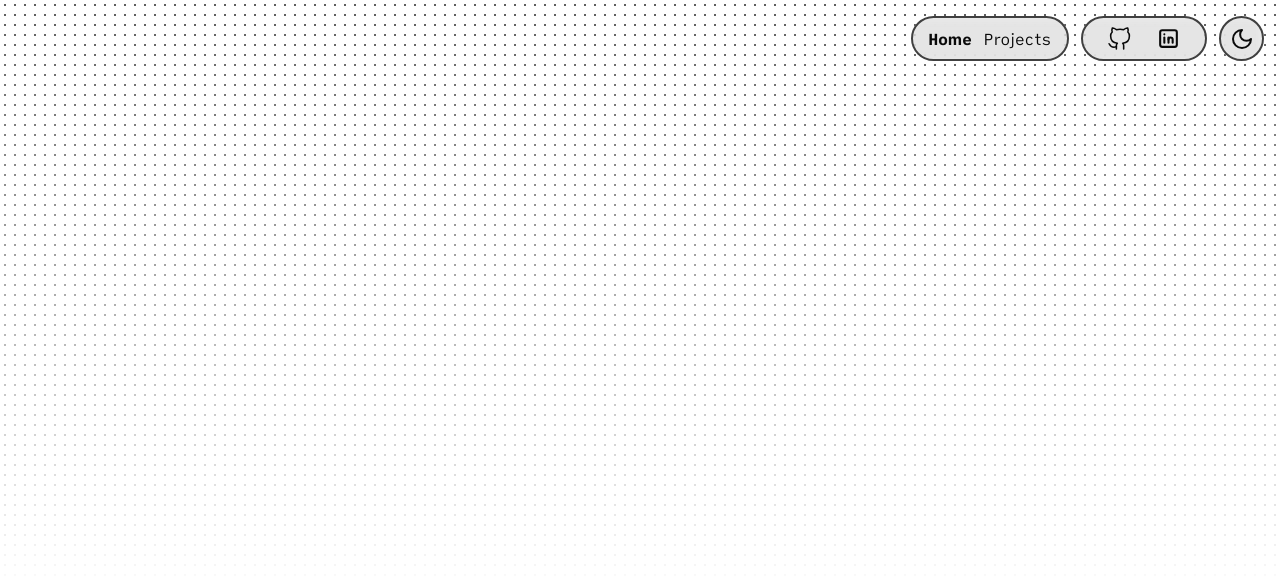
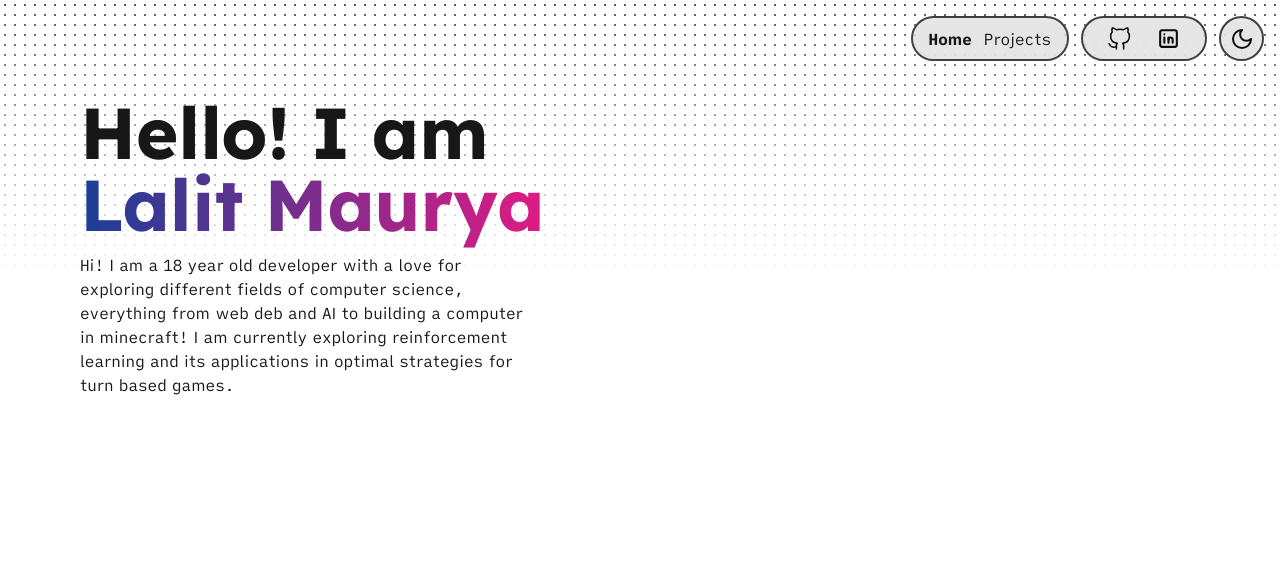
Before and after one commit to lalitm1004/lalit.is-a.dev, a SvelteKit app: page / in a window 1280 px wide. Shown: the top 584 px of the page. Built offline with nearby package versions, Linux system fonts and the light colour scheme.

Commit message:
Make hero

```diff
--- a/src/app.html
+++ b/src/app.html
@@ -5,8 +5,13 @@
 		<link rel="icon" href="%sveltekit.assets%/favicon.png" />
 		<meta name="viewport" content="width=device-width, initial-scale=1" />
 		%sveltekit.head%
+
+		<!-- google font -->
+		<link rel="preconnect" href="https://fonts.googleapis.com">
+		<link rel="preconnect" href="https://fonts.gstatic.com" crossorigin>
+		<link href="https://fonts.googleapis.com/css2?family=Lexend:wght@100..900&display=swap" rel="stylesheet">
 	</head>
-	<body data-sveltekit-preload-data="hover" class="overflow-x-hidden dark:bg-neutral-900 text-neutral-950 dark:text-neutral-300 font-quattro">
+	<body data-sveltekit-preload-data="hover" class="overflow-x-hidden dark:bg-neutral-900 text-neutral-900 dark:text-neutral-300 font-quattro">
 		<div style="display: contents">%sveltekit.body%</div>
 	</body>
 </html>
--- /dev/null
+++ b/src/lib/components/Age.svelte
@@ -0,0 +1,15 @@
+<script lang="ts">
+    let age:number;
+
+    const currentDate = new Date();
+    const currentYear = currentDate.getFullYear();
+    const birthYear = 2005;
+    const birthMonth = 3;
+    const birthDay = 10;
+
+    age = currentYear - birthYear;
+    if (currentDate.getMonth() < birthMonth || (currentDate.getMonth() == birthMonth && currentDate.getDate() < birthDay))
+        age--;
+</script>
+
+<span>{age}</span>
--- /dev/null
+++ b/src/lib/components/Hero.svelte
@@ -0,0 +1,43 @@
+<script>
+    import Age from "./Age.svelte";
+</script>
+
+<div class={`w-1/2 flex flex-col items-start`}>
+    <div class={`font-lexend font-bold text-7xl`}>
+        <p>Hello! I am</p>
+        <h1 id="name">Lalit Maurya</h1>
+    </div>
+
+    <div class={`w-[80%]`}>
+        <p>
+            Hi! I am a <Age/> year old developer with a love for exploring different fields of computer science,
+            everything from web deb and AI to building a computer in minecraft! I am currently exploring reinforcement
+            learning and its applications in optimal strategies for turn based games.
+        </p>
+    </div>
+</div>
+
+<style>
+    #name {
+        height: 85px;
+        background: linear-gradient(
+            90deg,
+            #E01B84,
+            #1B3E96,
+            #E01B84
+        );
+        background-size: 200%;
+        background-clip: text;
+        color: transparent;
+        animation: pan-gradient 10s linear infinite;
+    }
+
+    @keyframes pan-gradient {
+        0% {
+            background-position: 0% center;
+        }
+        100% {
+            background-position: -200% center;
+        }
+    }
+</style>
--- a/src/lib/components/Navbar.svelte
+++ b/src/lib/components/Navbar.svelte
@@ -138,7 +138,7 @@
 
                     <div class={`flex flex-row h-[24px] w-full justify-center gap-8 my-4`}>
                         <!-- github -->
-                        <a on:click={() => displayMenu = !displayMenu} class={`h-full aspect-square rounded-full grid place-items-center`} href="https://github.com/lalitm1004" target="_blank">
+                        <a class={`h-full aspect-square rounded-full grid place-items-center`} href="https://github.com/lalitm1004" target="_blank">
                             <svg class={`h-full aspect-square dark:stroke-neutral-300 stroke-neutral-950 stroke-[1.5] hover:stroke-[2.5] dark:hover:stroke-[1.5] transition-all duration-300`} viewBox="0 0 24 24" fill="none" stroke-linecap="round" stroke-linejoin="round" xmlns="http://www.w3.org/2000/svg">
                                 <path d="M16 22.0268V19.1568C16.0375 18.68 15.9731 18.2006 15.811 17.7506C15.6489 17.3006 15.3929 16.8902 15.06 16.5468C18.2 16.1968 21.5 15.0068 21.5 9.54679C21.4997 8.15062 20.9627 6.80799 20 5.79679C20.4558 4.5753 20.4236 3.22514 19.91 2.02679C19.91 2.02679 18.73 1.67679 16 3.50679C13.708 2.88561 11.292 2.88561 8.99999 3.50679C6.26999 1.67679 5.08999 2.02679 5.08999 2.02679C4.57636 3.22514 4.54413 4.5753 4.99999 5.79679C4.03011 6.81549 3.49251 8.17026 3.49999 9.57679C3.49999 14.9968 6.79998 16.1868 9.93998 16.5768C9.61098 16.9168 9.35725 17.3222 9.19529 17.7667C9.03334 18.2112 8.96679 18.6849 8.99999 19.1568V22.0268"/>
                                 <path d="M9 20.0267C6 20.9999 3.5 20.0267 2 17.0267"/>
@@ -146,7 +146,7 @@
                         </a>
 
                         <!-- linkedin -->
-                        <a on:click={() => displayMenu = !displayMenu} class={`h-full aspect-square rounded-full grid place-items-center`} href="https://www.linkedin.com/in/lalitm1004/" target="_blank">
+                        <a class={`h-full aspect-square rounded-full grid place-items-center`} href="https://www.linkedin.com/in/lalitm1004/" target="_blank">
                             <svg class={`h-full aspect-square stroke-sky-600 dark:stroke-[1.5] stroke-[2] transition-all duration-200 tabler-icon tabler-icon-brand-linkedin`} fill="none" xmlns="http://www.w3.org/2000/svg" viewBox="0 0 24 24" stroke-width="2" stroke-linecap="round" stroke-linejoin="round">
                                 <path d="M4 4m0 2a2 2 0 0 1 2 -2h12a2 2 0 0 1 2 2v12a2 2 0 0 1 -2 2h-12a2 2 0 0 1 -2 -2z" />
                                 <path d="M8 11l0 5"/>
--- a/src/routes/+layout.svelte
+++ b/src/routes/+layout.svelte
@@ -30,4 +30,4 @@
 <slot />
 
 <!-- dots DO NOT TOUCH -->
-<div class={`absolute top-0 left-0 -z-10 h-[75dvh] w-screen bg-dots fade-b`}/>
+<div class={`absolute top-0 left-0 -z-10 h-[35dvh] w-screen bg-dots fade-b`}/>
--- a/src/routes/+page.svelte
+++ b/src/routes/+page.svelte
@@ -2,3 +2,13 @@
     <title>lalit</title>
     <meta name="description" content="me">
 </svelte:head>
+
+<script>
+    import Hero from "$lib/components/Hero.svelte";
+</script>
+
+<main class={`min-h-dvh w-full flex flex-col items-center pt-24 px-20`}>
+    <div class={`w-full flex flex-row`}>
+        <Hero />
+    </div>
+</main>
--- a/tailwind.config.js
+++ b/tailwind.config.js
@@ -4,11 +4,19 @@ export default {
 	theme: {
 		extend: {
 			fontFamily: {
-				quattro: ['Quattro', 'sans-serif']
+				quattro: ['Quattro', 'sans-serif'],
+				lexend: ['Lexend', 'sans-serif'],
 			},
 			fontWeight: {
+				thin: '100',
+				extralight: '200',
+				light: '300',
 				regular: '400',
+				medium: '500',
+				semibold: '600',
 				bold: '700',
+				extrabold: '800',
+				black: '900',
 			}
 		},
 	},
```
